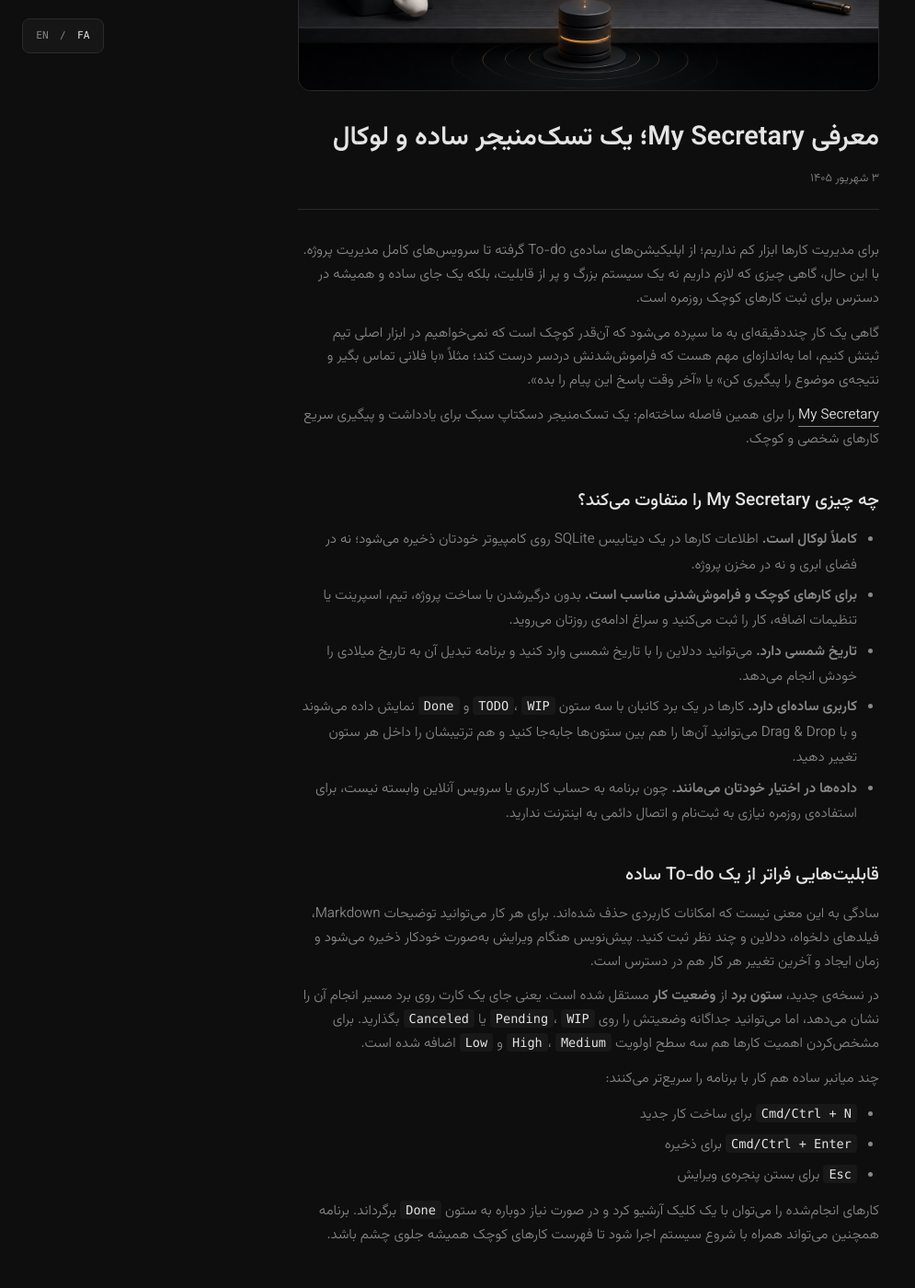
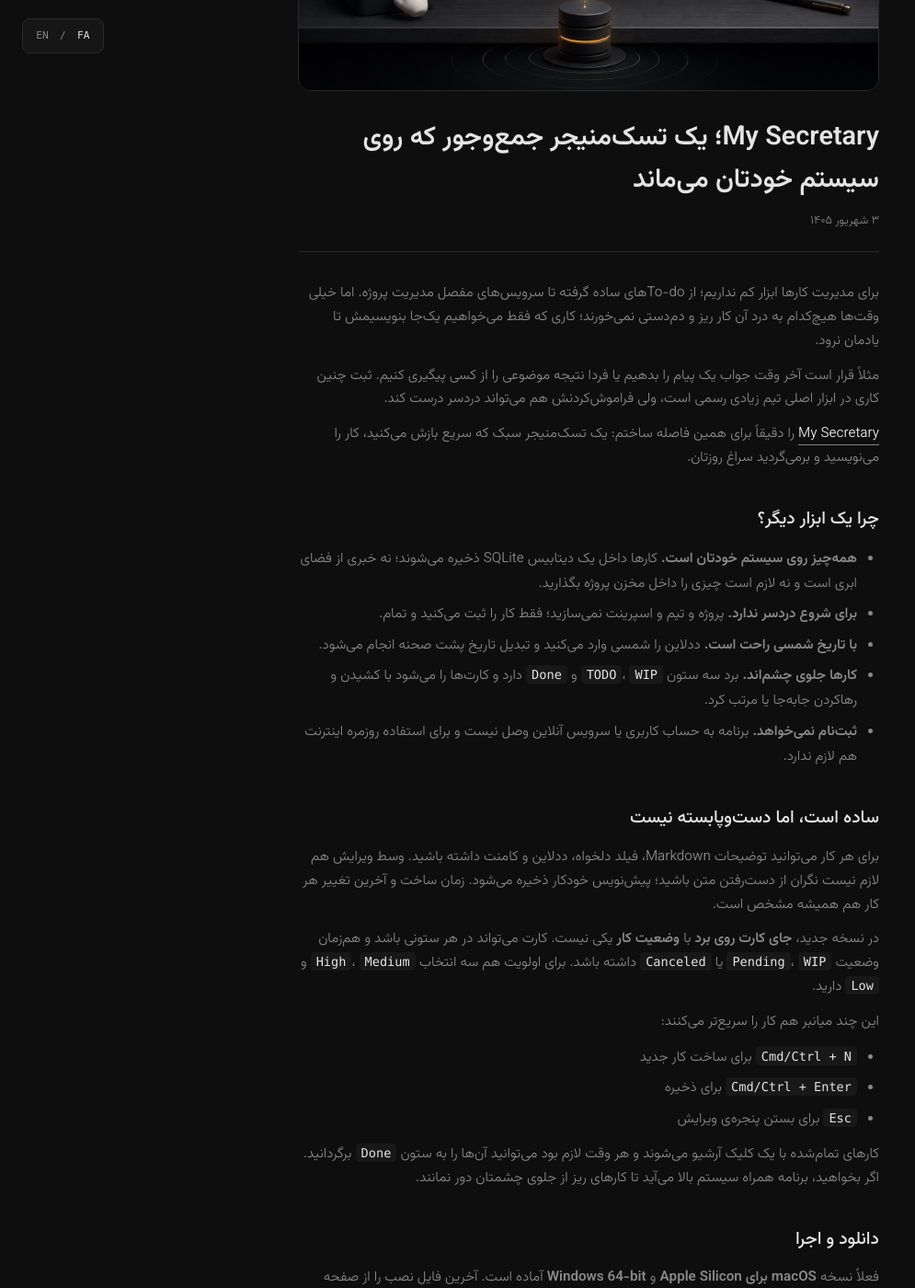
Before and after one commit to mr-farshad-r/mr-farshad-r, a Jekyll site: the page built from _posts/2026-08-25-my-secretary-local-task-manager.md, in a window 1280 px wide and 1400 px high, scrolled down 438 px. Shown: the whole window at 92% size, without its empty margins (0-995 px from the left). Built offline with Jekyll 4.4.1, drawn with Linux system fonts in a browser that asks for light colours; nearby versions of some CDN libraries; some of the changed text lies outside the part shown.

Commit message:
chore(persian-contents): update persian contents

```diff
--- a/_posts/2026-08-25-my-secretary-local-task-manager.md
+++ b/_posts/2026-08-25-my-secretary-local-task-manager.md
@@ -1,47 +1,47 @@
 ---
 layout: post
-title: "معرفی My Secretary؛ یک تسک‌منیجر ساده و لوکال"
+title: "My Secretary؛ یک تسک‌منیجر جمع‌وجور که روی سیستم خودتان می‌ماند"
 date: 2026-08-25
 date_label: "۳ شهریور ۱۴۰۵"
 lang: fa
 direction: rtl
-description: معرفی My Secretary، یک ابزار سبک و لوکال برای ثبت کارهای کوچک و فراموش‌شدنی با برد کانبان، تاریخ شمسی و ذخیره‌سازی اطلاعات روی کامپیوتر شخصی.
+description: My Secretary یک ابزار سبک برای ثبت کارهای ریز روزمره است؛ با برد کانبان، تاریخ شمسی و اطلاعاتی که روی کامپیوتر خودتان می‌ماند.
 image: /assets/images/posts/my-secretary-task-manager.jpg
 image_alt: برد کانبان سه‌ستونه در کنار تقویم و پایگاه دادهٔ محلی برای مدیریت کارهای شخصی.
 ---
 
-برای مدیریت کارها ابزار کم نداریم؛ از اپلیکیشن‌های ساده‌ی To-do گرفته تا سرویس‌های کامل مدیریت پروژه. با این حال، گاهی چیزی که لازم داریم نه یک سیستم بزرگ و پر از قابلیت، بلکه یک جای ساده و همیشه در دسترس برای ثبت کارهای کوچک روزمره است.
+برای مدیریت کارها ابزار کم نداریم؛ از To-doهای ساده گرفته تا سرویس‌های مفصل مدیریت پروژه. اما خیلی وقت‌ها هیچ‌کدام به درد آن کار ریز و دم‌دستی نمی‌خورند؛ کاری که فقط می‌خواهیم یک‌جا بنویسیمش تا یادمان نرود.
 
-گاهی یک کار چنددقیقه‌ای به ما سپرده می‌شود که آن‌قدر کوچک است که نمی‌خواهیم در ابزار اصلی تیم ثبتش کنیم، اما به‌اندازه‌ای مهم هست که فراموش‌شدنش دردسر درست کند؛ مثلاً «با فلانی تماس بگیر و نتیجه‌ی موضوع را پیگیری کن» یا «آخر وقت پاسخ این پیام را بده».
+مثلاً قرار است آخر وقت جواب یک پیام را بدهیم یا فردا نتیجه موضوعی را از کسی پیگیری کنیم. ثبت چنین کاری در ابزار اصلی تیم زیادی رسمی است، ولی فراموش‌کردنش هم می‌تواند دردسر درست کند.
 
-[My Secretary](https://github.com/mr-farshad-r/my-secretary) را برای همین فاصله ساخته‌ام: یک تسک‌منیجر دسکتاپ سبک برای یادداشت و پیگیری سریع کارهای شخصی و کوچک.
+[My Secretary](https://github.com/mr-farshad-r/my-secretary) را دقیقاً برای همین فاصله ساختم: یک تسک‌منیجر سبک که سریع بازش می‌کنید، کار را می‌نویسید و برمی‌گردید سراغ روزتان.
 
-## چه چیزی My Secretary را متفاوت می‌کند؟
+## چرا یک ابزار دیگر؟
 
-- **کاملاً لوکال است.** اطلاعات کارها در یک دیتابیس SQLite روی کامپیوتر خودتان ذخیره می‌شود؛ نه در فضای ابری و نه در مخزن پروژه.
-- **برای کارهای کوچک و فراموش‌شدنی مناسب است.** بدون درگیرشدن با ساخت پروژه، تیم، اسپرینت یا تنظیمات اضافه، کار را ثبت می‌کنید و سراغ ادامه‌ی روزتان می‌روید.
-- **تاریخ شمسی دارد.** می‌توانید ددلاین را با تاریخ شمسی وارد کنید و برنامه تبدیل آن به تاریخ میلادی را خودش انجام می‌دهد.
-- **کاربری ساده‌ای دارد.** کارها در یک برد کانبان با سه ستون `TODO`، `WIP` و `Done` نمایش داده می‌شوند و با Drag & Drop می‌توانید آن‌ها را هم بین ستون‌ها جابه‌جا کنید و هم ترتیبشان را داخل هر ستون تغییر دهید.
-- **داده‌ها در اختیار خودتان می‌مانند.** چون برنامه به حساب کاربری یا سرویس آنلاین وابسته نیست، برای استفاده‌ی روزمره نیازی به ثبت‌نام و اتصال دائمی به اینترنت ندارید.
+- **همه‌چیز روی سیستم خودتان است.** کارها داخل یک دیتابیس SQLite ذخیره می‌شوند؛ نه خبری از فضای ابری است و نه لازم است چیزی را داخل مخزن پروژه بگذارید.
+- **برای شروع دردسر ندارد.** پروژه و تیم و اسپرینت نمی‌سازید؛ فقط کار را ثبت می‌کنید و تمام.
+- **با تاریخ شمسی راحت است.** ددلاین را شمسی وارد می‌کنید و تبدیل تاریخ پشت صحنه انجام می‌شود.
+- **کارها جلوی چشم‌اند.** برد سه ستون `TODO`، `WIP` و `Done` دارد و کارت‌ها را می‌شود با کشیدن و رهاکردن جابه‌جا یا مرتب کرد.
+- **ثبت‌نام نمی‌خواهد.** برنامه به حساب کاربری یا سرویس آنلاین وصل نیست و برای استفاده روزمره اینترنت هم لازم ندارد.
 
-## قابلیت‌هایی فراتر از یک To-do ساده
+## ساده است، اما دست‌وپابسته نیست
 
-سادگی به این معنی نیست که امکانات کاربردی حذف شده‌اند. برای هر کار می‌توانید توضیحات Markdown، فیلدهای دلخواه، ددلاین و چند نظر ثبت کنید. پیش‌نویس هنگام ویرایش به‌صورت خودکار ذخیره می‌شود و زمان ایجاد و آخرین تغییر هر کار هم در دسترس است.
+برای هر کار می‌توانید توضیحات Markdown، فیلد دلخواه، ددلاین و کامنت داشته باشید. وسط ویرایش هم لازم نیست نگران از دست‌رفتن متن باشید؛ پیش‌نویس خودکار ذخیره می‌شود. زمان ساخت و آخرین تغییر هر کار هم همیشه مشخص است.
 
-در نسخه‌ی جدید، **ستون برد** از **وضعیت کار** مستقل شده است. یعنی جای یک کارت روی برد مسیر انجام آن را نشان می‌دهد، اما می‌توانید جداگانه وضعیتش را روی `Pending`، `WIP` یا `Canceled` بگذارید. برای مشخص‌کردن اهمیت کارها هم سه سطح اولویت `High`، `Medium` و `Low` اضافه شده است.
+در نسخه جدید، **جای کارت روی برد** با **وضعیت کار** یکی نیست. کارت می‌تواند در هر ستونی باشد و هم‌زمان وضعیت `Pending`، `WIP` یا `Canceled` داشته باشد. برای اولویت هم سه انتخاب `High`، `Medium` و `Low` دارید.
 
-چند میانبر ساده هم کار با برنامه را سریع‌تر می‌کنند:
+این چند میانبر هم کار را سریع‌تر می‌کنند:
 
 - `Cmd/Ctrl + N` برای ساخت کار جدید
 - `Cmd/Ctrl + Enter` برای ذخیره
 - `Esc` برای بستن پنجره‌ی ویرایش
 
-کارهای انجام‌شده را می‌توان با یک کلیک آرشیو کرد و در صورت نیاز دوباره به ستون `Done` برگرداند. برنامه همچنین می‌تواند همراه با شروع سیستم اجرا شود تا فهرست کارهای کوچک همیشه جلوی چشم باشد.
+کارهای تمام‌شده با یک کلیک آرشیو می‌شوند و هر وقت لازم بود می‌توانید آن‌ها را به ستون `Done` برگردانید. اگر بخواهید، برنامه همراه سیستم بالا می‌آید تا کارهای ریز از جلوی چشمتان دور نمانند.
 
 ## دانلود و اجرا
 
-نسخه‌ی فعلی برای **macOS با پردازنده‌ی Apple Silicon** و **Windows 64-bit** منتشر شده است. آخرین فایل نصب را می‌توانید از صفحه‌ی [Releases](https://github.com/mr-farshad-r/my-secretary/releases/latest) دریافت کنید.
+فعلاً نسخه **macOS برای Apple Silicon** و **Windows 64-bit** آماده است. آخرین فایل نصب را از صفحه [Releases](https://github.com/mr-farshad-r/my-secretary/releases/latest) بگیرید.
 
-این پروژه متن‌باز است و با مجوز MIT منتشر شده. اگر پیشنهادی برای بهترشدن آن دارید، با ثبت Issue یا مشارکت در [مخزن My Secretary](https://github.com/mr-farshad-r/my-secretary) خوشحال می‌شوم کمک کنید.
+پروژه متن‌باز است و با مجوز MIT منتشر شده. اگر ایرادی دیدید یا پیشنهادی داشتید، در [مخزن My Secretary](https://github.com/mr-farshad-r/my-secretary) یک Issue باز کنید؛ با خوشحالی پیگیری‌اش می‌کنم.
 
-هدف My Secretary جایگزین‌کردن ابزار اصلی مدیریت پروژه‌ی شما نیست؛ قرار است همان دفترچه‌ی دم‌دستی و ساده‌ای باشد که نمی‌گذارد کارهای کوچک از قلم بیفتند.
+My Secretary قرار نیست جای ابزار اصلی مدیریت پروژه‌تان را بگیرد. بیشتر شبیه همان دفترچه دم‌دستی است که نمی‌گذارد کارهای کوچک از قلم بیفتند.
--- a/fa/about/index.html
+++ b/fa/about/index.html
@@ -4,7 +4,7 @@
 lang: fa
 direction: rtl
 title: درباره من
-description: درباره تجربه کاری، مهارت‌های فنی، ابزارها و راه‌های ارتباط با فرشاد روزبهانی بیشتر بدانید.
+description: کمی بیشتر درباره من، تجربه‌هایم، ابزارهایی که با آن‌ها کار می‌کنم و راه‌های ارتباطی‌ام بخوانید.
 permalink: /about/fa/
 canonical_url: https://roozbahani.com/about/fa/
 en_url: /about/en/
--- a/fa/blog/index.html
+++ b/fa/blog/index.html
@@ -3,7 +3,7 @@
 lang: fa
 direction: rtl
 title: وبلاگ
-description: نوشته‌های کاربردی درباره React، JavaScript، TypeScript، معماری فرانت‌اند، DevOps، CI/CD، دسترس‌پذیری و توسعه مدرن وب.
+description: چیزهایی که از کار با React، JavaScript، TypeScript، معماری فرانت‌اند و ابزارهای توسعه یاد گرفته‌ام.
 permalink: /blog/fa/
 canonical_url: https://roozbahani.com/blog/fa/
 en_url: /blog/en/
--- a/fa/index.html
+++ b/fa/index.html
@@ -4,7 +4,7 @@
 lang: fa
 direction: rtl
 title: مهندس نرم‌افزار و توسعه‌دهنده فرانت‌اند
-description: فرشاد روزبهانی مهندس نرم‌افزار و متخصص React، TypeScript، رابط‌های دسترس‌پذیر، سیستم‌های طراحی و توسعه مدرن وب است.
+description: من فرشاد روزبهانی‌ام؛ مهندس نرم‌افزار و توسعه‌دهنده فرانت‌اند با تمرکز روی React، TypeScript و ساخت تجربه‌های خوب برای وب.
 permalink: /fa/
 canonical_url: https://roozbahani.com/fa/
 en_url: /en/
```
Also changed, not shown: _data/i18n.yml (+27 -27 lines), _posts/2026-08-29-simple-captcha-with-nodejs.md (+45 -47 lines).
